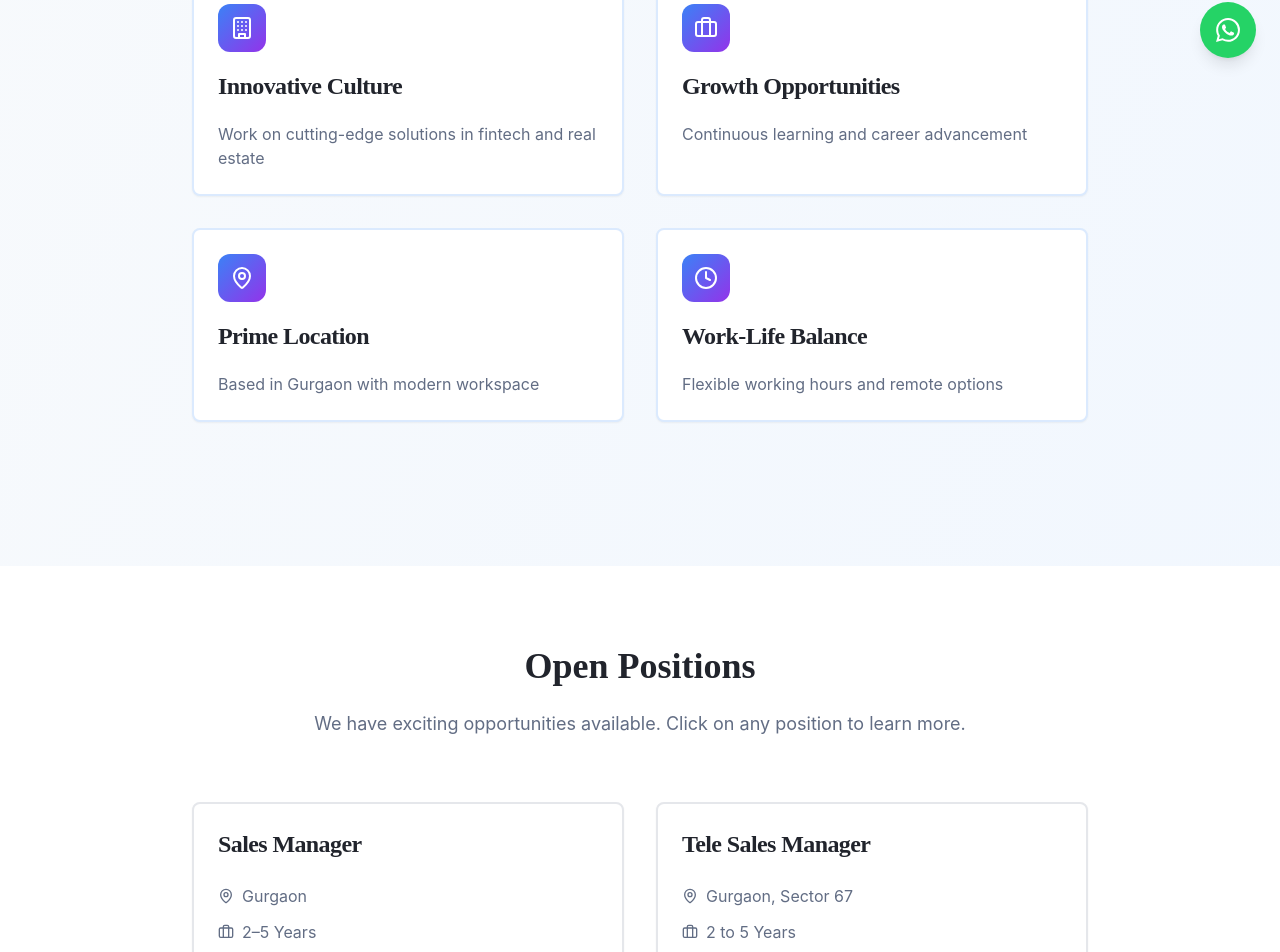
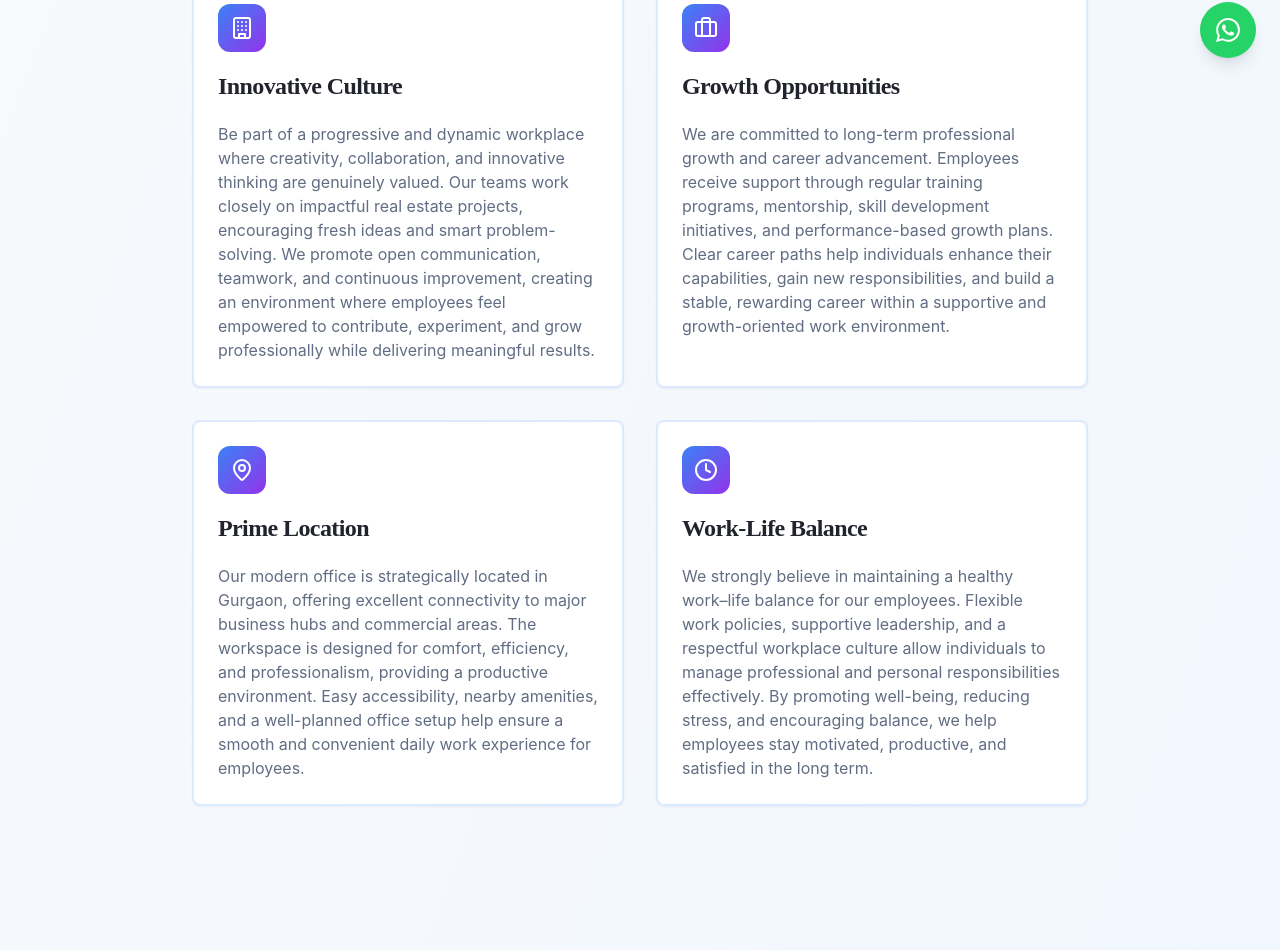
Before and after one commit to rohanchauhan123/Group-deals, a React (Vite) app: page /careers in a window 1280 px wide. Shown: the part 718-1670 px from the top of the page. Built offline with nearby package versions, Linux system fonts and the light colour scheme.

Commit message:
update careers

```diff
--- a/src/pages/Careers.tsx
+++ b/src/pages/Careers.tsx
@@ -49,7 +49,7 @@ const Careers = () => {
     {
       id: 2,
       title: "Tele Sales Manager",
-      location: "Gurgaon, Sector 67",
+      location: "Gurgaon",
       experience: "2 to 5 Years",
       jobType: "Full-time",
       salary: "As per company standards",
@@ -58,7 +58,7 @@ const Careers = () => {
         company: "Group Dealz",
         experience: "2 to 5 Years",
         qualification: "Graduate (Any Stream)",
-        location: "Gurgaon, Sector 67",
+        location: "Gurgaon",
         workingDays: "Monday to Saturday",
         workingHours: "10:00 AM to 6:30 PM",
         jobSummary: "We are looking for a motivated and detail-oriented Tele Sales Manager to join our team at Group Dealz. The role involves handling outbound and inbound calls, maintaining client records, and updating Excel sheets accurately. The ideal candidate should have excellent communication skills, a positive attitude, and proficiency in MS Excel.",
@@ -140,10 +140,10 @@ const Careers = () => {
 
             <div className="grid md:grid-cols-2 gap-6 sm:gap-8 mb-12 sm:mb-16">
               {[
-                { icon: Building, title: "Innovative Culture", desc: "Work on cutting-edge solutions in fintech and real estate" },
-                { icon: Briefcase, title: "Growth Opportunities", desc: "Continuous learning and career advancement" },
-                { icon: MapPin, title: "Prime Location", desc: "Based in Gurgaon with modern workspace" },
-                { icon: Clock, title: "Work-Life Balance", desc: "Flexible working hours and remote options" }
+                { icon: Building, title: "Innovative Culture", desc: "Be part of a progressive and dynamic workplace where creativity, collaboration, and innovative thinking are genuinely valued. Our teams work closely on impactful real estate projects, encouraging fresh ideas and smart problem-solving. We promote open communication, teamwork, and continuous improvement, creating an environment where employees feel empowered to contribute, experiment, and grow professionally while delivering meaningful results." },
+                { icon: Briefcase, title: "Growth Opportunities", desc: "We are committed to long-term professional growth and career advancement. Employees receive support through regular training programs, mentorship, skill development initiatives, and performance-based growth plans. Clear career paths help individuals enhance their capabilities, gain new responsibilities, and build a stable, rewarding career within a supportive and growth-oriented work environment." },
+                { icon: MapPin, title: "Prime Location", desc: "Our modern office is strategically located in Gurgaon, offering excellent connectivity to major business hubs and commercial areas. The workspace is designed for comfort, efficiency, and professionalism, providing a productive environment. Easy accessibility, nearby amenities, and a well-planned office setup help ensure a smooth and convenient daily work experience for employees." },
+                { icon: Clock, title: "Work-Life Balance", desc: "We strongly believe in maintaining a healthy work–life balance for our employees. Flexible work policies, supportive leadership, and a respectful workplace culture allow individuals to manage professional and personal responsibilities effectively. By promoting well-being, reducing stress, and encouraging balance, we help employees stay motivated, productive, and satisfied in the long term." }
               ].map((item, index) => (
                 <Card key={index} className="border-2 border-blue-100 hover:shadow-lg transition-all">
                   <CardHeader>
```
